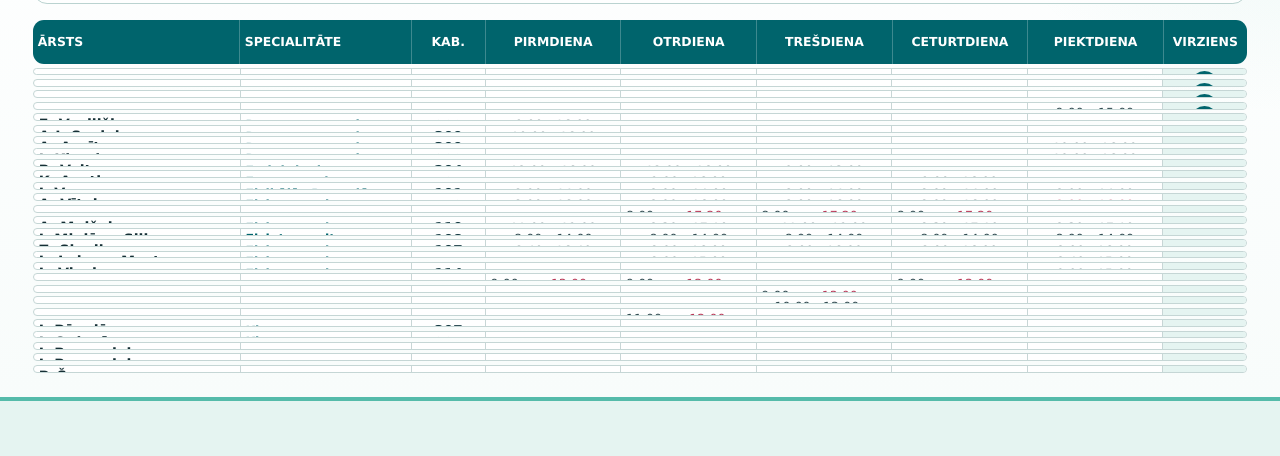
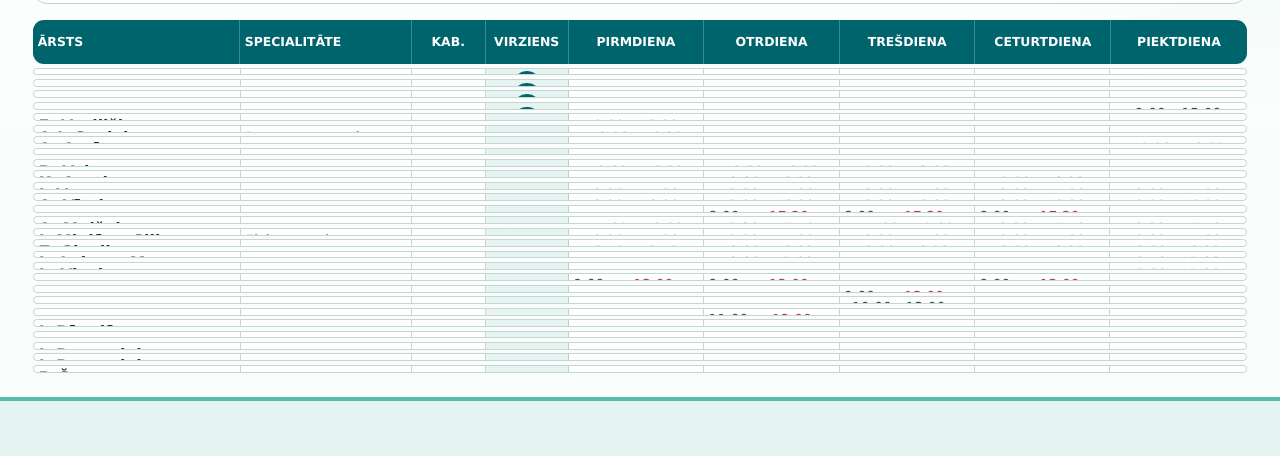
Before and after one commit to Mareksimspot/Aizkraukle, a website: page index.html in a window 1280 px wide. Shown: the part 203-659 px from the top of the page. Drawn offline with Linux system fonts and the light colour scheme; no server answers.

Commit message:
Move direction column and enlarge timetable text
Amp-Thread-ID: https://ampcode.com/threads/T-01a05c9e-63c2-741e-90c1-07535e7b5869
Co-authored-by: Amp <amp@ampcode.com>

```diff
--- a/app.js
+++ b/app.js
@@ -78,9 +78,9 @@ function createColumnHeader() {
   var row = document.createElement("div");
   row.className = "table-row column-header";
   appendAll(row, [span("Ārsts", ""), span("Specialitāte", ""), span("Kab.", "")]);
+  row.appendChild(span("Virziens", ""));
   var i;
   for (i = 0; i < DAYS.length; i += 1) row.appendChild(span(DAYS[i][1], ""));
-  row.appendChild(span("Virziens", ""));
   return row;
 }
 
@@ -128,11 +128,11 @@ function createDoctorRow(record) {
     span(record.name, "doctor"),
     span(record.section, "specialty"),
     span(record.place === null || record.place === "" ? "—" : record.place, "place"),
+    createDirectionCell(record.direction),
   ]);
 
   var i;
   for (i = 0; i < DAYS.length; i += 1) row.appendChild(createScheduleCell(record[DAYS[i][0]]));
-  row.appendChild(createDirectionCell(record.direction));
   return row;
 }
 
--- a/styles.css
+++ b/styles.css
@@ -155,7 +155,7 @@ h1 {
 
 .table-row {
   display: grid;
-  grid-template-columns: minmax(0, 1.45fr) minmax(0, 1.2fr) minmax(0, 0.52fr) repeat(5, minmax(0, 0.95fr)) minmax(0, 0.58fr);
+  grid-template-columns: minmax(0, 1.45fr) minmax(0, 1.2fr) minmax(0, 0.52fr) minmax(0, 0.58fr) repeat(5, minmax(0, 0.95fr));
   align-items: stretch;
 }
 
@@ -211,13 +211,13 @@ h1 {
 }
 
 .doctor-row.tall-row .doctor {
-  font-size: 0.96vw;
+  font-size: 1.02vw;
   line-height: 1;
 }
 
 .doctor-row .doctor {
   color: #152f35;
-  font-size: 1.11vw;
+  font-size: 1.23vw;
   font-weight: 700;
 }
 
@@ -234,6 +234,10 @@ h1 {
 
 .doctor-row .direction-cell {
   background: #e5f4f1;
+}
+
+.doctor-row .day {
+  font-size: 1.08vw;
 }
 
 .doctor-row .day > span {
```
